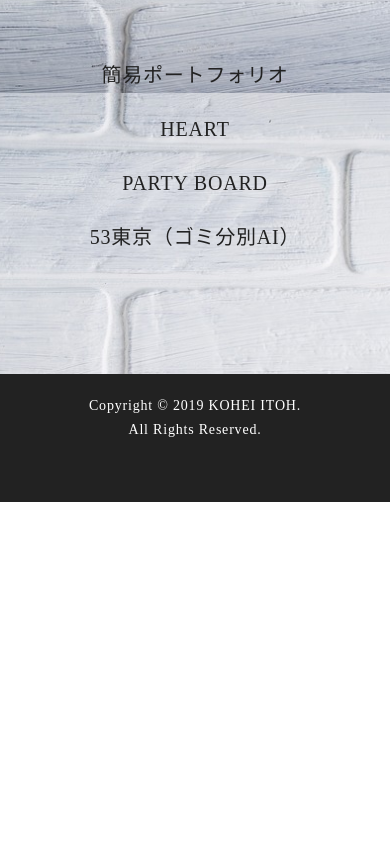
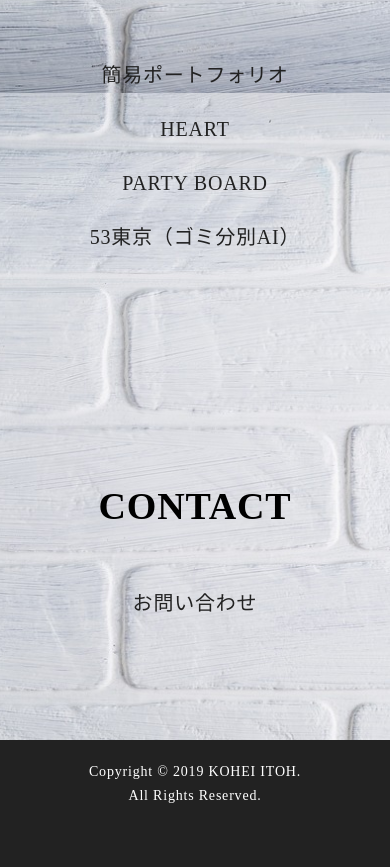
Before and after one commit to KOHEIITOH/me, a plain HTML site: page index.html in a window 390 px wide. Shown: the part 2439-3306 px from the top of the page. Before the commit the page ends 2941 px from the top, so only its background shows below. Drawn offline with Linux system fonts and the light colour scheme.

Commit message:
[add] contact

```diff
--- a/index.html
+++ b/index.html
@@ -82,6 +82,15 @@
                     <p><a href="https://tokyo53.tokyo/" target="_blank">53東京（ゴミ分別AI）</a></p>
                 </div>
             </div>
+
+            <div id="contact">
+                <h1 class="tit">CONTACT</h1>
+                <br>
+
+                <div class="forms">
+                    <p><a href="https://forms.gle/XX1qVcgS86M3daBX7" target="_self">お問い合わせ</a></p>
+                </div>
+            </div>
         </div>
 
         <footer>
--- a/style.css
+++ b/style.css
@@ -154,6 +154,24 @@ div#product{
     font-size: 28px;
 }
 
+/* CONTACT */
+div#contact{
+    padding: 100px 0 100px 0;
+    margin: 0;
+}
+#contact div.forms{
+    display: block;
+    margin: 0 5% 0 5%;
+}
+#contact a{
+    color: #222;
+    text-decoration: none;
+}
+#contact .forms p{
+    text-align: center;
+    font-family: serif;
+    font-size: 28px;
+}
 
 /* FOOTER*/
 footer{
@@ -281,6 +299,25 @@ div#product{
     font-size: 20px;
 }
 
+/* CONTACT */
+div#contact{
+    padding: 100px 0 100px 0;
+    margin: 0;
+}
+#contact div.forms{
+    display: block;
+    margin: 0 5% 0 5%;
+}
+#contact a{
+    color: #222;
+    text-decoration: none;
+}
+#contact .forms p{
+    text-align: center;
+    font-family: serif;
+    font-size: 20px;
+}
+
 /* FOOTER */
 footer{
     margin: 0;
```
Also changed, not shown: README.md.
